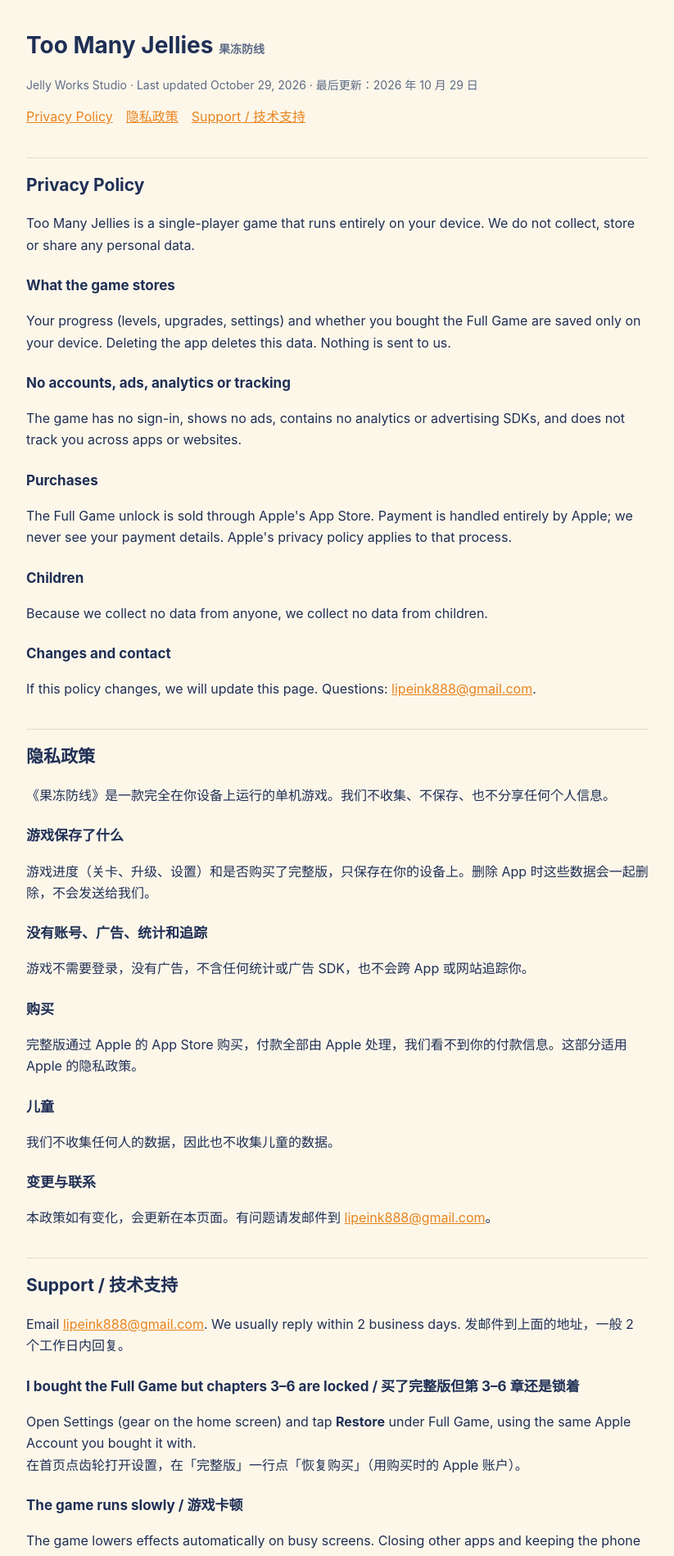
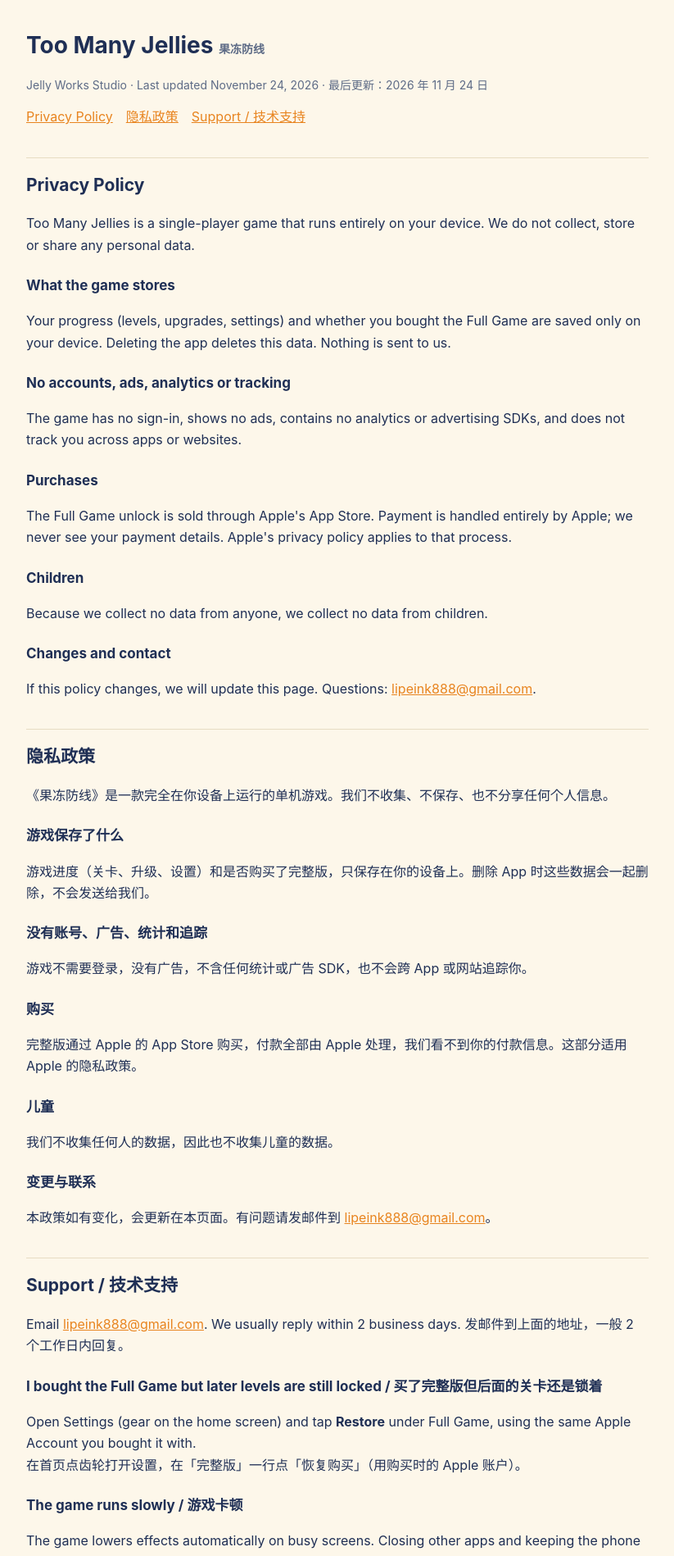
Before and after one commit to 945432957/jellyworks-site, a plain HTML site: page index.html in a window 1280 px wide. Shown: the top 1898 px of the page at 82% size, without its empty margins (228-1051 px from the left). Drawn offline with Linux system fonts and the light colour scheme.

Commit message:
Support page: Full Game wording for 30 levels
Co-Authored-By: Claude Opus 5.5 <noreply@anthropic.com>

```diff
--- a/index.html
+++ b/index.html
@@ -21,7 +21,7 @@
 <body>
 <main>
   <h1>Too Many Jellies <span class="muted">果冻防线</span></h1>
-  <p class="muted">Jelly Works Studio · Last updated October 29, 2026 · 最后更新：2026 年 10 月 29 日</p>
+  <p class="muted">Jelly Works Studio · Last updated November 24, 2026 · 最后更新：2026 年 11 月 24 日</p>
   <nav><a href="#privacy">Privacy Policy</a><a href="#privacy-zh">隐私政策</a><a href="#support">Support / 技术支持</a></nav>
 
   <h2 id="privacy">Privacy Policy</h2>
@@ -52,7 +52,7 @@
 
   <h2 id="support">Support / 技术支持</h2>
   <p>Email <a href="mailto:lipeink888@gmail.com">lipeink888@gmail.com</a>. We usually reply within 2 business days. 发邮件到上面的地址，一般 2 个工作日内回复。</p>
-  <h3>I bought the Full Game but chapters 3–6 are locked / 买了完整版但第 3–6 章还是锁着</h3>
+  <h3>I bought the Full Game but later levels are still locked / 买了完整版但后面的关卡还是锁着</h3>
   <p>Open Settings (gear on the home screen) and tap <b>Restore</b> under Full Game, using the same Apple Account you bought it with.<br>
   在首页点齿轮打开设置，在「完整版」一行点「恢复购买」（用购买时的 Apple 账户）。</p>
   <h3>The game runs slowly / 游戏卡顿</h3>
```
